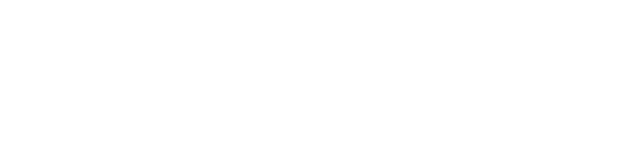
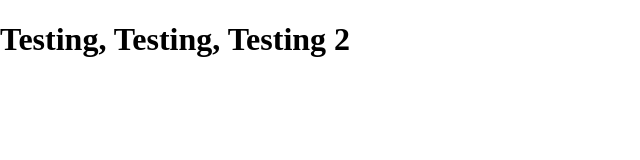
Before and after one commit to cstimler/template-test, a plain HTML site: page index.html in a window 1280 px wide. Shown: the whole page, without its empty margins (0-640 px from the left). Drawn offline with Linux system fonts and the light colour scheme.

Commit message:
testing template

```diff
--- a/index.html
+++ b/index.html
@@ -10,6 +10,7 @@
     <link rel="stylesheet" href="style.css">
 </head>
 <body>
+    <h1>Testing, Testing, Testing 2</h1>
     <!-- Script  -->
     <script src="script.js"></script>
 </body>
```
